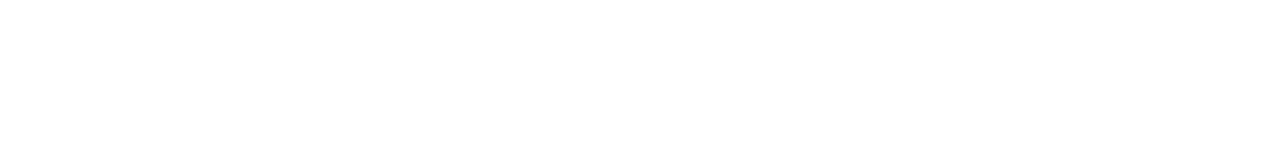
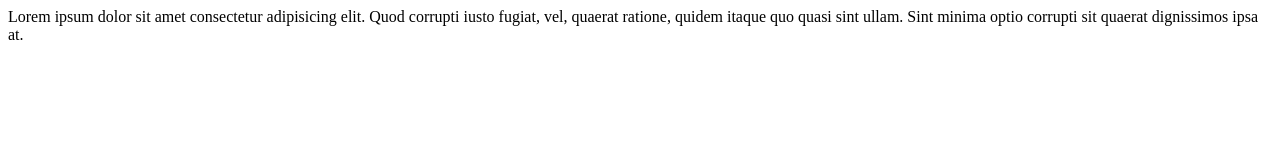
Before and after one commit to kayodeoyebanji/Sneakers, a plain HTML site: page index.html in a window 1280 px wide. Drawn offline with Linux system fonts and the light colour scheme.

Commit message:
second commit

```diff
--- a/index.html
+++ b/index.html
@@ -15,6 +15,9 @@
     <p id="la1"></p>
     <p id="la2"></p>
 
+
+    <p>Lorem ipsum dolor sit amet consectetur adipisicing elit. Quod corrupti iusto fugiat, vel, quaerat ratione, quidem itaque quo quasi sint ullam. Sint minima optio corrupti sit quaerat dignissimos ipsa at.</p>
+
 </body>
 
 <script src="./app.js"></script>
```
Also changed, not shown: 1 other file.
